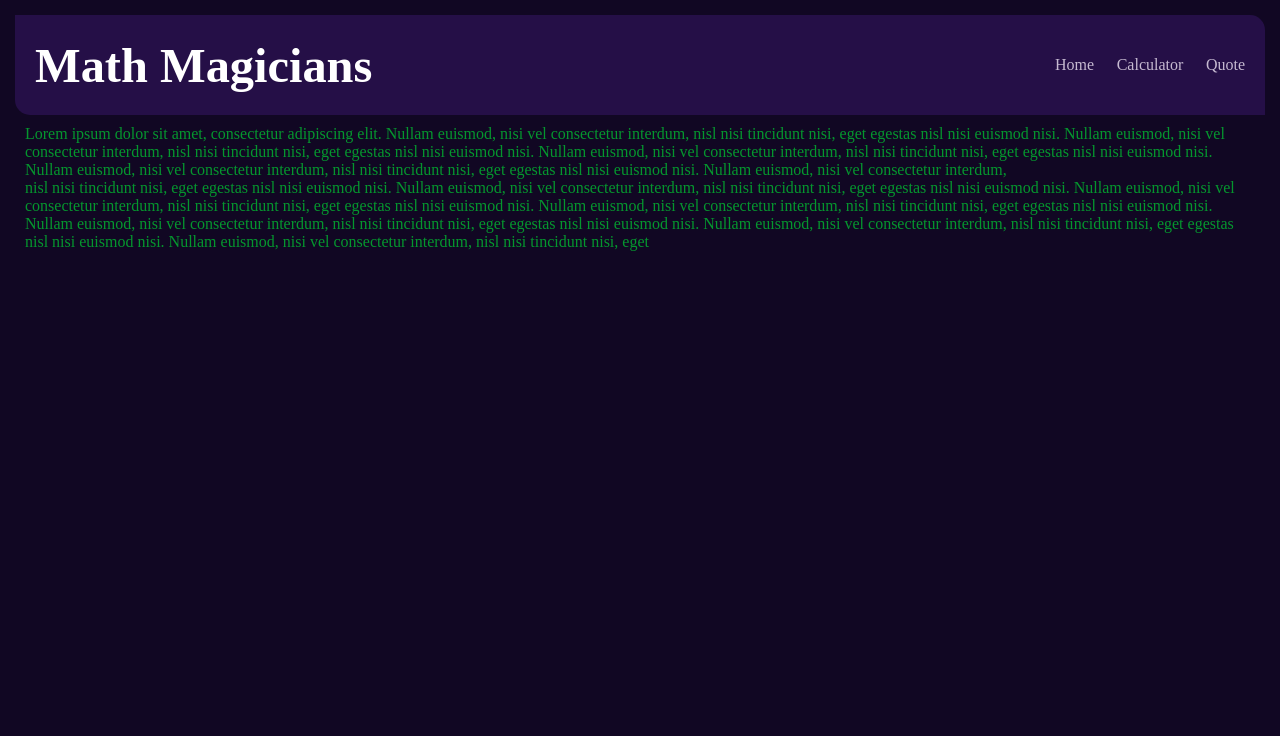
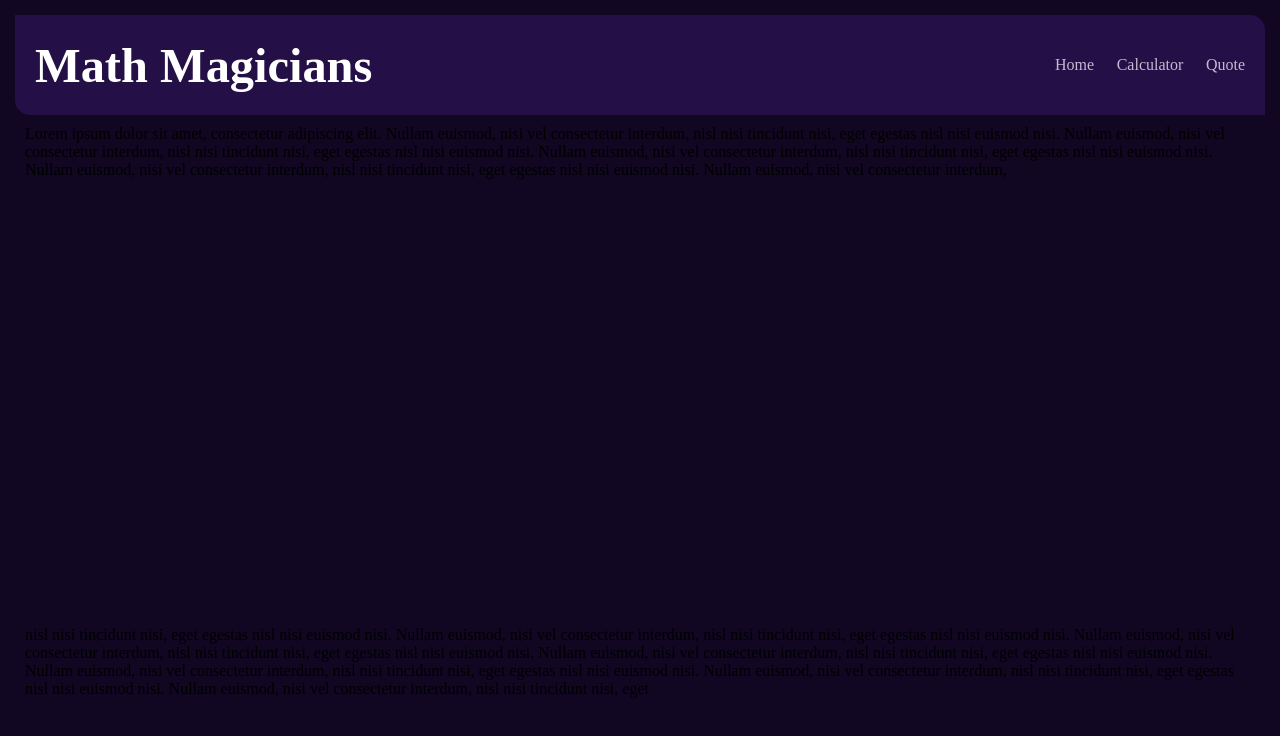
Before and after one commit to Marcraphael12/Marc-the-magician-v2, a React (Create React App) app: page / in a window 1280 px wide. Shown: the top 736 px of the page. Built offline with nearby package versions, Linux system fonts and the light colour scheme.

Commit message:
Realign element in Home page

```diff
--- a/src/components/Pages/home.css
+++ b/src/components/Pages/home.css
@@ -2,8 +2,23 @@
 	width: 100%;
 	height: calc(90% - 100px);
 	padding: 10px;
+	display: flex;
+	flex-direction: column;
+	justify-content: space-between;
 }
 
-.Home p {
-	color: #00ca32bc;
+.Home h1 {
+	font-size: calc(2vw + 10px);
+	color: #00ca32;
 }
+
+.Home div {
+	width: 100%;
+	height: auto;
+	display: flex;
+	align-items: center;
+}
+
+.Home div p {
+	color: #5d3b80;
+}
```
